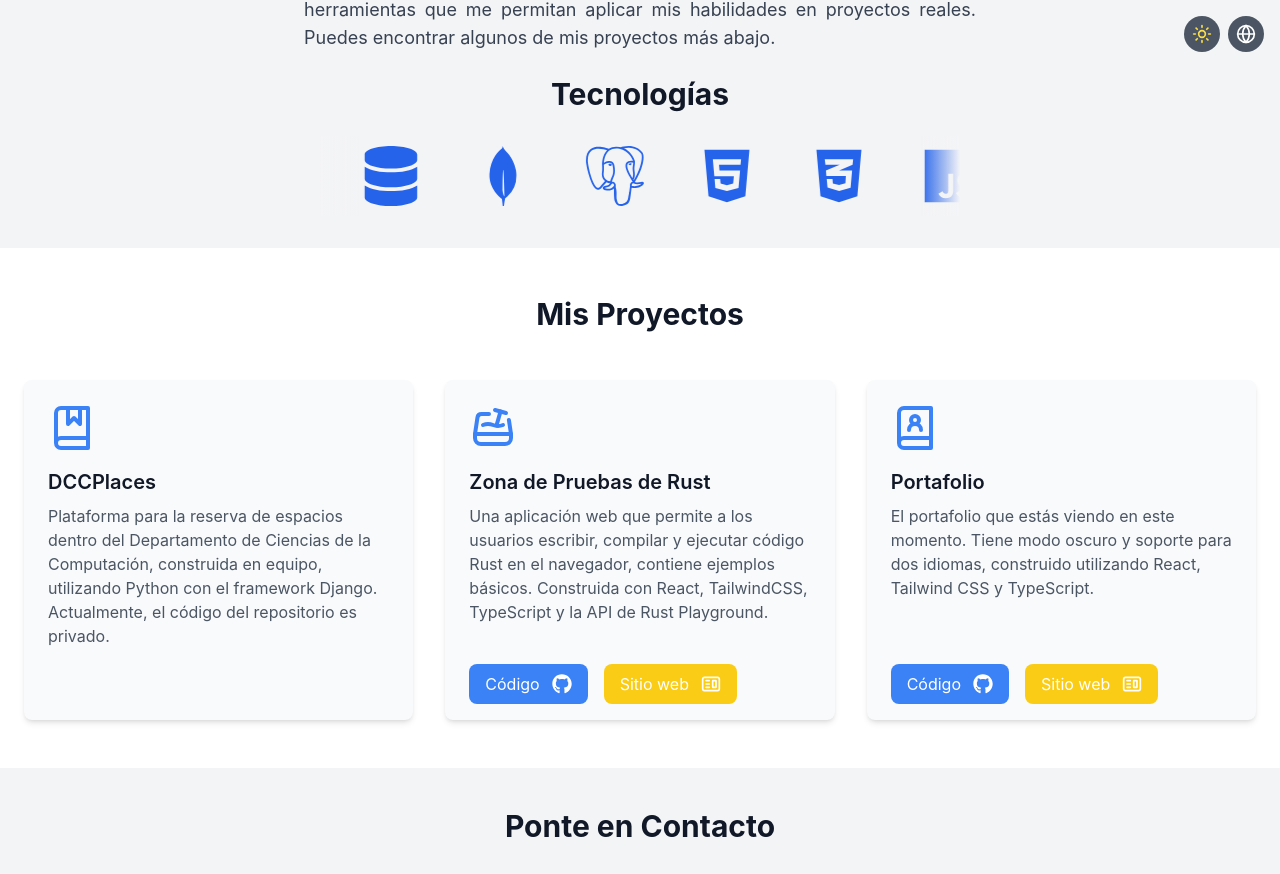
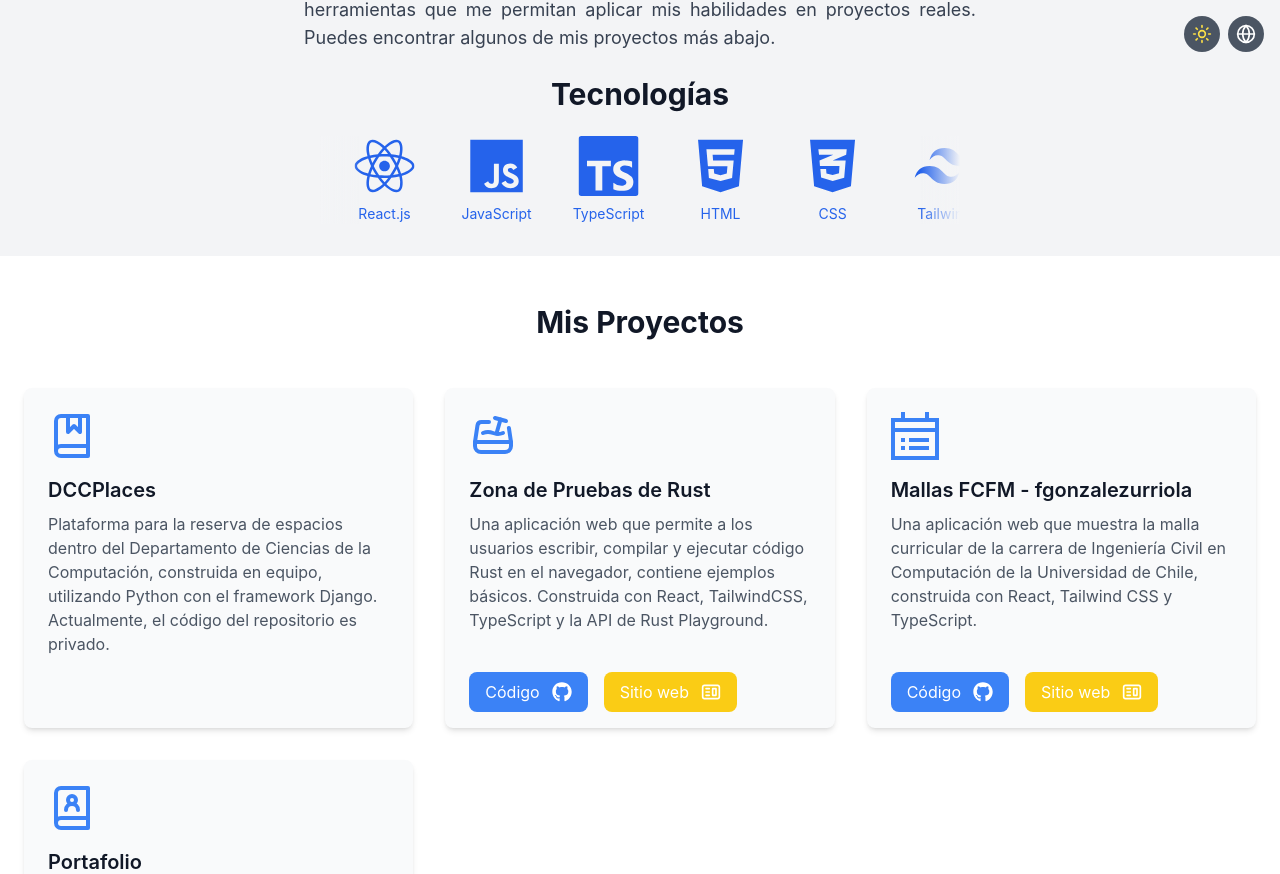
Before and after one commit to fgonzalezurriola/Portfolio-React-Vite, a React (Vite) app: page / in a window 1280 px wide. Shown: the part 732-1606 px from the top of the page. Built offline with nearby package versions, Linux system fonts and the light colour scheme.

Commit message:
Refactor: Added the study plan project

```diff
--- a/src/components/Contact.tsx
+++ b/src/components/Contact.tsx
@@ -11,7 +11,7 @@ const Contact: React.FC = () => {
         <h2 className="text-3xl font-bold text-center mb-8">{t('contact.title')}</h2>
         <div className="flex justify-center space-x-8">
           {/* Gmail */}
-          <a href="mailto:fgonzalezurriola@gmail.com" target="_blank" rel="noreferrer noopener" className="text-gray-700 dark:text-gray-300 hover:text-blue-500 transition duration-300 flex flex-col items-center">
+          <a href="mailto:fgonzalezurriola@gmail.com" target="_blank" rel="noreferrer noopener"  className="text-gray-700 dark:text-gray-300 hover:text-blue-500 transition duration-300 flex flex-col items-center">
             <FaEnvelope className="text-5xl" />
             <p className="text-center mt-2">{t('contact.email')}</p>
           </a>
--- a/src/components/Projects.tsx
+++ b/src/components/Projects.tsx
@@ -4,6 +4,7 @@ import { BookMarked, BookUser } from 'lucide-react';
 import { FaGithub } from 'react-icons/fa';
 import { CgWebsite } from "react-icons/cg";
 import { TbSandbox } from "react-icons/tb";
+import { GrPlan } from "react-icons/gr";
 
 const Projects: React.FC = () => {
   const { t } = useTranslation();
@@ -24,9 +25,16 @@ const Projects: React.FC = () => {
       deploy: 'https://zona-de-pruebas-de-rust.vercel.app/'
     },
     {
-      icon: BookUser,
+      icon: GrPlan,
       title: 'projects.project3.title',
       description: 'projects.project3.description',
+      githubLink: 'https://mallas-fcfm-fgonzalezurriola.vercel.app/',
+      deploy: 'https://users.dcc.uchile.cl/~fragonza/'
+    },
+    {
+      icon: BookUser,
+      title: 'projects.project4.title',
+      description: 'projects.project4.description',
       githubLink: 'https://github.com/fgonzalezurriola/Portfolio-React-Vite',
       deploy: 'https://users.dcc.uchile.cl/~fragonza/'
     }
--- a/src/components/TechnologyCarousel.tsx
+++ b/src/components/TechnologyCarousel.tsx
@@ -1,40 +1,39 @@
 import React from 'react';
-import { FaPython, FaReact, FaDatabase, FaHtml5, FaCss3Alt, FaJs } from 'react-icons/fa';
-import { SiDjango, SiFlask, SiMongodb, SiPostgresql, SiTailwindcss} from 'react-icons/si';
+import { FaPython, FaReact, FaDatabase, FaHtml5, FaCss3Alt, FaJs, } from 'react-icons/fa';
+import { SiDjango, SiFlask, SiMongodb, SiPostgresql, SiTailwindcss, SiTypescript} from 'react-icons/si';
 
 const technologies = [
   { name: 'Python', icon: <FaPython /> },
+  { name: 'Django', icon: <SiDjango /> },
+  { name: 'Flask', icon: <SiFlask /> },
   { name: 'React.js', icon: <FaReact /> },
-  { name: 'Django', icon: <SiDjango /> },
+  { name: 'JavaScript', icon: <FaJs /> },
+  { name: 'TypeScript', icon: <SiTypescript /> },
+  { name: 'HTML', icon: <FaHtml5 /> },
+  { name: 'CSS', icon: <FaCss3Alt /> },
+  { name: 'Tailwind', icon: <SiTailwindcss /> },
   { name: 'MySQL', icon: <FaDatabase /> },
   { name: 'MongoDB', icon: <SiMongodb /> },
   { name: 'PostgreSQL', icon: <SiPostgresql /> },
-  { name: 'HTML', icon: <FaHtml5 /> },
-  { name: 'CSS', icon: <FaCss3Alt /> },
-  { name: 'JavaScript', icon: <FaJs /> },
-  { name: 'Tailwind CSS', icon: <SiTailwindcss /> },
-  { name: 'Flask', icon: <SiFlask /> },
 ];
 
 const TechnologyCarousel: React.FC = () => {
   const doubledTechnologies = Array(12).fill(technologies).flat();
 
   return (
-    <div className="relative h-20 overflow-hidden w-1/2 mx-auto mb-2">
+    <div className="relative h-30 overflow-hidden w-1/2 mx-auto mb-2">
       {/* Fade out and fade in */}
       <div className="absolute inset-0 pointer-events-none">
         <div className="absolute left-0 top-0 h-full w-10 bg-gradient-to-r from-gray-100 dark:from-gray-800 to-transparent z-10" />
         <div className="absolute right-0 top-0 h-full w-10 bg-gradient-to-l from-gray-100 dark:from-gray-800 to-transparent z-10" />
       </div>
 
-      {/* Rows with icons */}
+      {/* Rows with icons and names */}
       <div className="flex items-center h-full space-x-8 animate-scroll">
         {doubledTechnologies.map((tech, index) => (
-          <div
-            key={index}
-            className="flex-shrink-0 w-20 h-20 flex items-center justify-center text-blue-600 dark:text-blue-400 text-6xl"
-          >
+          <div key={index} className="flex-shrink-0 w-20 flex flex-col items-center justify-center text-blue-600 dark:text-blue-400 text-6xl">
             {tech.icon}
+            <p className="text-sm mt-2 text-center">{tech.name}</p>
           </div>
         ))}
       </div>
--- a/src/locales/en.json
+++ b/src/locales/en.json
@@ -30,6 +30,10 @@
       "description": "A web application that allows users to write, compile, and run Rust code in the browser, featuring basic examples. Built with React, Tailwind CSS, TypeScript and the Rust Playground API."
     },
     "project3": {
+      "title": "Mallas FCFM - fgonzalezurriola",
+      "description": "A web application that displays the study plans of the Computer Engineering program at the University of Chile, built with React, Tailwind CSS and TypeScript."
+    },
+    "project4": {
       "title": "Portfolio",
       "description": "The portfolio you're currently viewing, featuring dark mode and multi-language support, built with React, Tailwind CSS and TypeScript."
     },
--- a/src/locales/es.json
+++ b/src/locales/es.json
@@ -30,6 +30,10 @@
       "description": "Una aplicación web que permite a los usuarios escribir, compilar y ejecutar código Rust en el navegador, contiene ejemplos básicos. Construida con React, TailwindCSS, TypeScript y la API de Rust Playground."
     },
     "project3": {
+      "title": "Mallas FCFM - fgonzalezurriola",
+      "description": "Una aplicación web que muestra la malla curricular de la carrera de Ingeniería Civil en Computación de la Universidad de Chile, construida con React, Tailwind CSS y TypeScript."
+    },
+    "project4": {
       "title": "Portafolio",
       "description": "El portafolio que estás viendo en este momento. Tiene modo oscuro y soporte para dos idiomas, construido utilizando React, Tailwind CSS y TypeScript."
     },
```
